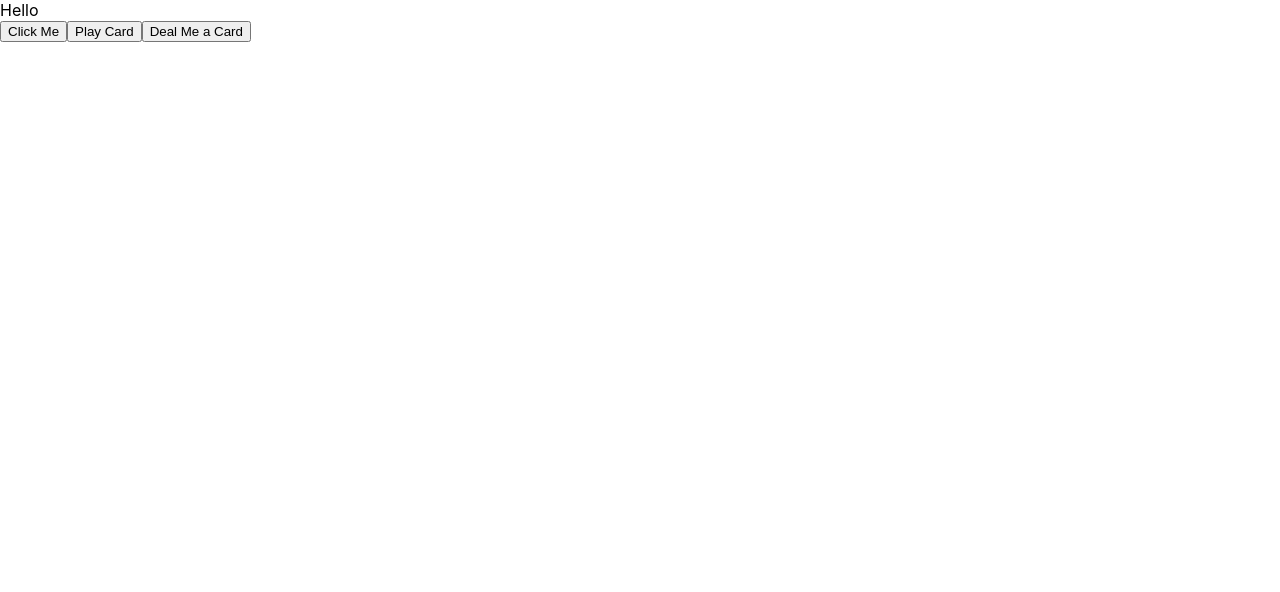
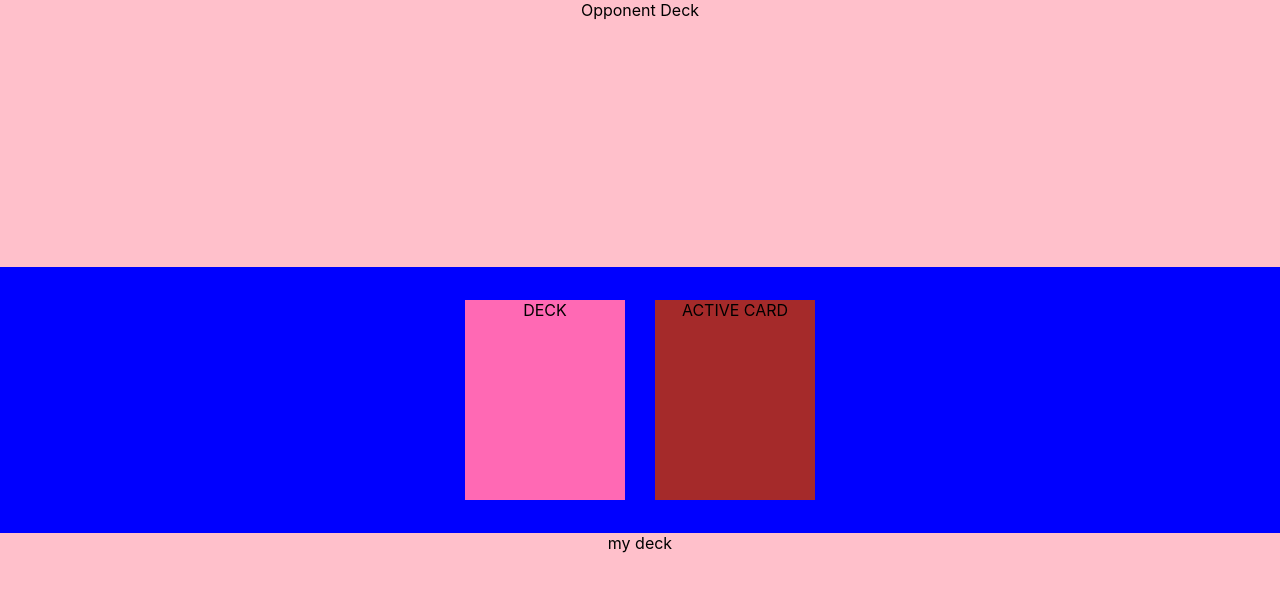
Before and after one commit to clarion22/crazy-eights, a React (Create React App) app in the folder client/: page / in a window 1280 px wide. Shown: the top 592 px of the page. Built offline with nearby package versions, Linux system fonts and the light colour scheme.

Commit message:
layout for game board and player decks

```diff
--- /dev/null
+++ b/client/src/App.css
@@ -0,0 +1,9 @@
+.App {
+	height: 100%;
+	width: 100%;
+	position: absolute;
+	margin: 0;
+	padding: 0;
+	left: 0;
+	top: 0;
+}
--- a/client/src/App.js
+++ b/client/src/App.js
@@ -3,6 +3,10 @@ import React, { useEffect } from 'react';
 import { useDispatch, useSelector } from 'react-redux';
 import { dealDeck, playCard, dealCard, opponentPlay } from './store/game';
 import { validMove, movesLeft } from './util/deck_logic';
+
+import Board from './components/Board';
+
+import './App.css';
 
 function App() {
 	const activeCard = useSelector((state) => state.game.activeCard);
@@ -31,17 +35,8 @@ function App() {
 		}
 	}, [activeCard]);
 	return (
-		<div>
-			<div>Hello</div>
-			<button onClick={testFunc}>Click Me</button>
-			<button
-				onClick={() =>
-					testFunc2({ value: 13, type: 'Hearts', name: 'King' })
-				}
-			>
-				Play Card
-			</button>
-			<button onClick={testFunc3}>Deal Me a Card</button>
+		<div className='App'>
+			<Board />
 		</div>
 	);
 }
--- /dev/null
+++ b/client/src/components/Board.js
@@ -0,0 +1,19 @@
+import React from 'react';
+import './styles/board.css';
+
+function Board() {
+	return (
+		<div className='board_wrapper'>
+			<div className='deck_wrapper'>Opponent Deck</div>
+			<div className='board_activecard'>
+				<div className='deck_middle_wrapper'>
+					<div className='deck_displayed card'>DECK</div>
+					<div className='deck_activecard card'>ACTIVE CARD</div>
+				</div>
+			</div>
+			<div className='deck_wrapper'>my deck</div>
+		</div>
+	);
+}
+
+export default Board;
--- /dev/null
+++ b/client/src/components/styles/board.css
@@ -0,0 +1,38 @@
+.board_wrapper {
+	background-color: green;
+	text-align: center;
+	height: 800px;
+	display: flex;
+	flex-direction: column;
+}
+
+.deck_wrapper {
+	background-color: pink;
+	flex: 2;
+}
+
+.board_activecard {
+	background-color: blue;
+	flex: 2;
+	display: flex;
+	justify-content: center;
+	align-items: center;
+}
+
+.deck_middle_wrapper {
+	display: flex;
+}
+
+.deck_displayed {
+	background-color: hotpink;
+	margin-right: 30px;
+}
+
+.deck_activecard {
+	background-color: brown;
+}
+
+.card {
+	height: 200px;
+	width: 160px;
+}
```
